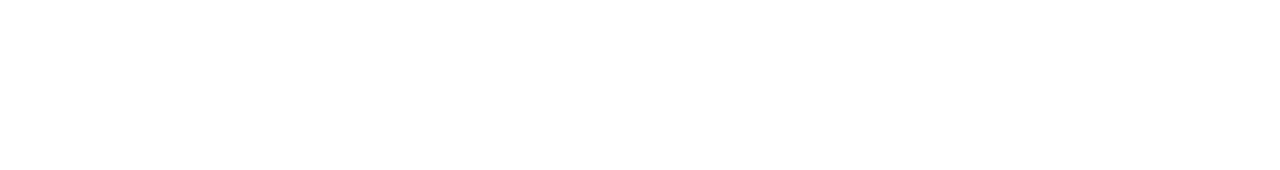
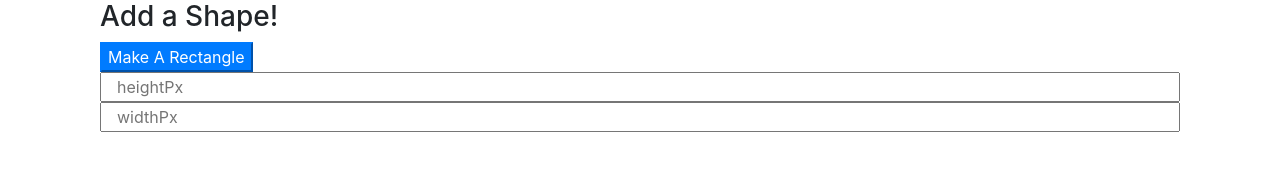
Before and after one commit to Boyd-G/Shape-Up-or-Shape-Out, a plain HTML site: page index.html in a window 1280 px wide. Drawn offline with nearby package versions, Linux system fonts and the light colour scheme.

Commit message:
completeing html framework

```diff
--- a/index.html
+++ b/index.html
@@ -1,11 +1,53 @@
 <!DOCTYPE html>
 <html lang="en">
-<head>
-    <meta charset="UTF-8">
-    <meta name="viewport" content="width=device-width, initial-scale=1.0">
-    <title>Document</title>
-</head>
-<body>
+  <head>
+    <meta charset="UTF-8" />
+    <meta name="viewport" content="width=device-width, initial-scale=1.0" />
+    <title>Shape Up Or Shape Out</title>
+    <!-- CSS only -->
+    <link
+      rel="stylesheet"
+      href="https://stackpath.bootstrapcdn.com/bootstrap/4.5.2/css/bootstrap.min.css"
+      integrity="sha384-JcKb8q3iqJ61gNV9KGb8thSsNjpSL0n8PARn9HuZOnIxN0hoP+VmmDGMN5t9UJ0Z"
+      crossorigin="anonymous"
+    />
+    <link rel="stylesheet" href="style.css" />
+  </head>
 
-</body>
+  <body>
+    <div class="container">
+      <div class="container" id="form-container">
+        <h3>Add a Shape!</h3>
+        <form target="_self" id="top-form">
+          <div id="rectangleDiv" class="shapesRow">
+            <button type="button" class="btn-primary" id="add-rectangle-btn">
+              Make A Rectangle
+            </button>
+            <input
+              type="text"
+              name="height"
+              class="formControl col-md"
+              placeholder="heightPx"
+              id="rectangleHeight"
+            />
+          </div>
+          <input
+            type="text"
+            name="width"
+            class="formControl col-md"
+            placeholder="widthPx"
+            id="rectangleWidth"
+          />
+
+        </form>
+      </div>
+    </div>
+
+    <script
+      src="https://code.jquery.com/jquery-3.5.1.js"
+      integrity="sha256-QWo7LDvxbWT2tbbQ97B53yJnYU3WhH/C8ycbRAkjPDc="
+      crossorigin="anonymous"
+    ></script>
+    <script src="script.js"></script>
+  </body>
 </html>
```
